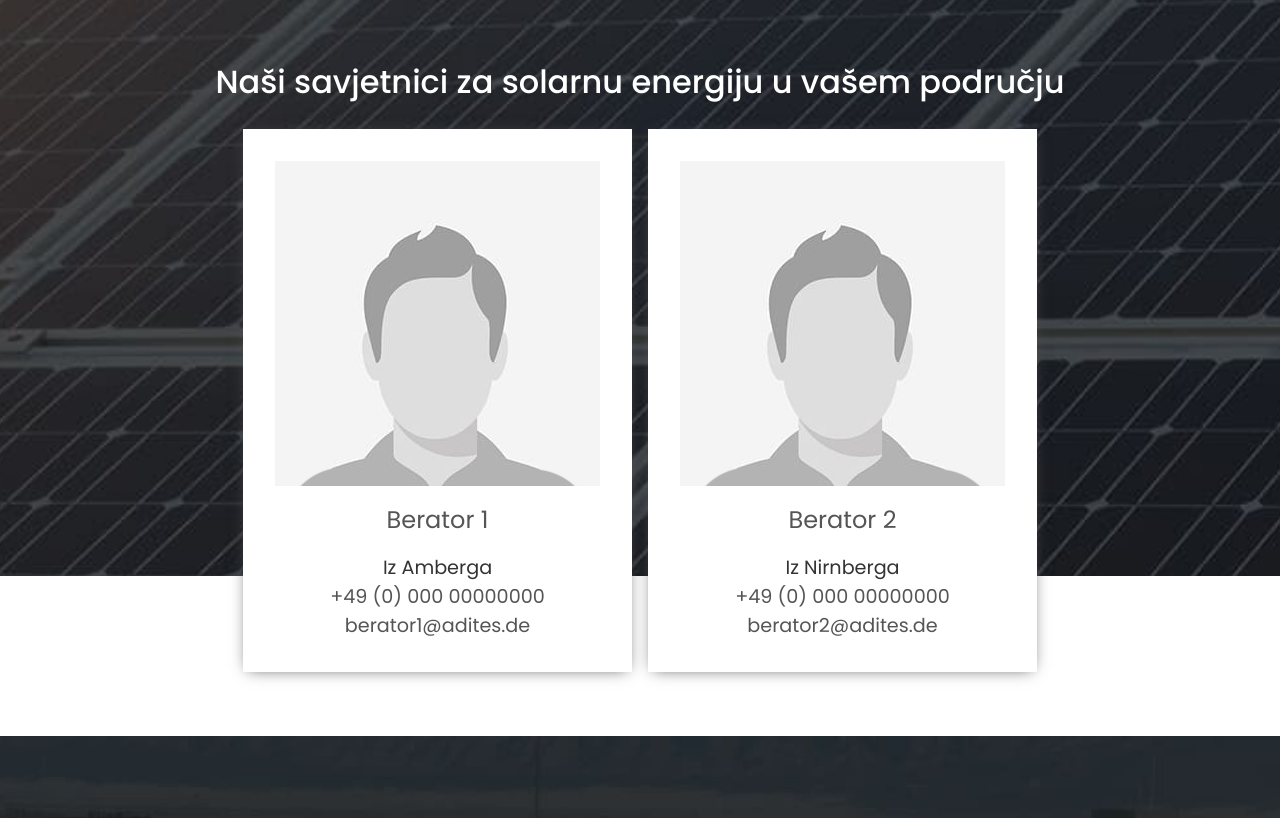
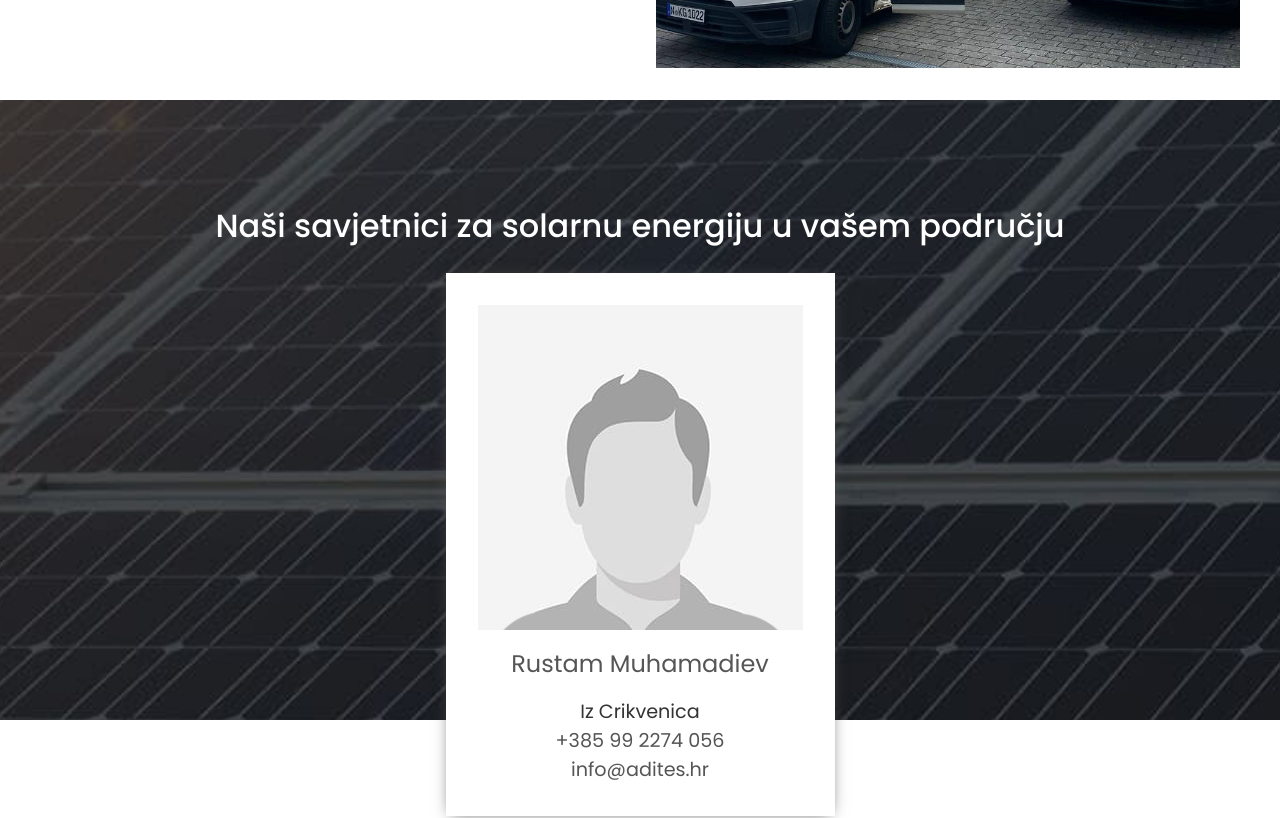
Before and after one commit to Nitrosick/Adites, a Nuxt app: page / in a window 1280 px wide. Shown: the part 1300-2118 px from the top of the page. Built offline with nearby package versions, Linux system fonts and the light colour scheme.

Commit message:
New berator information

```diff
--- a/components/page/main/Consultants.vue
+++ b/components/page/main/Consultants.vue
@@ -25,7 +25,7 @@
           </NuxtLink>
           <span class="persons-item-contacts">
             {{ translates[ln].prefix }}
-            {{ ln === 'hr' ? person.city[ln] + 'a' : person.city[ln] }}<br>
+            {{ person.city[ln] }}<br>
             <a :href="`tel:${person.phone}`">{{ person.phone }}</a><br>
             <a :href="`mailto:${person.email}`">{{ person.email }}</a>
           </span>
--- a/components/page/main/Poster.vue
+++ b/components/page/main/Poster.vue
@@ -14,7 +14,7 @@
 
 <style lang="scss" scoped>
 .poster {
-  height: 60vh;
+  height: calc(100vh - ($height-header + 2rem));
 
   &-img {
     width: 100%;
@@ -22,4 +22,15 @@
     object-fit: cover;
   }
 }
+
+@include breakpoint-md {
+  .poster {
+    height: calc(100vh - ($height-header-m + 2rem));
+    background: url(/assets/images/poster.jpg) 65% 0 / auto 100% no-repeat;
+
+    &-img {
+      display: none;
+    }
+  }
+}
 </style>
--- a/components/page/main/Projects.vue
+++ b/components/page/main/Projects.vue
@@ -156,7 +156,6 @@ const translates = {
     &-item {
       min-width: 15rem;
       max-width: 15rem;
-      height: 16rem;
 
       &-power {
         font-size: $font-size-md;
--- a/const/persons.js
+++ b/const/persons.js
@@ -1,32 +1,32 @@
 export const persons = [
   {
-    id: 'berator-1',
-    name: 'Berator 1',
-    city: { en: 'Amberg', de: 'Amberg', hr: 'Amberg' },
-    email: 'berator1@adites.de',
-    phone: '+49 (0) 000 00000000',
+    id: 'rustam-muhamadiev',
+    name: 'Rustam Muhamadiev',
+    city: { en: 'Crikvenica', de: 'Crikvenica', hr: 'Crikvenica' },
+    email: 'info@adites.hr',
+    phone: '+385 99 2274 056',
     photo: 'berator.jpg',
-    berator: { en: 'From Amberg Berator', de: 'Aus Amberg Berator', hr: 'Iz Amberga Beratora' },
-    map: 'https://www.google.com/maps/embed?pb=!1m18!1m12!1m3!1d24678.82072785863!2d11.838741381739188!3d49.44593291896166!2m3!1f0!2f0!3f0!3m2!1i1024!2i768!4f13.1!3m3!1m2!1s0x47a02bb2583a38d1%3A0x1c1eda35f4c536d0!2zOTIyMjQg0JDQvNCx0LXRgNCzLCDQk9C10YDQvNCw0L3QuNGP!5e0!3m2!1sru!2sge!4v1697185292466!5m2!1sru!2sge',
-    description: {
-      en: 'Free consultation incl. Offer & Simulation in Amberg + 75km!<br>Benefit from our expertise in photovoltaic systems, heating technology, heat pumps and charging infrastructure!',
-      de: 'Kostenlose Beratung inkl. Angebot & Simulation in Amberg + 75km!<br>Profitieren Sie von unserer Expertise für Photovoltaikanlagen, Spichertechnik, Wärmepumpen und Ladeinfrastruktur!',
-      hr: 'Besplatno savjetovanje, uključujući ponudu i simulaciju u Ambergu + 75 km!<br>Iskoristite našu stručnost u fotonaponskim sustavima, rashladnim sustavima, toplinskim pumpama i infrastrukturi za punjenje!'
-    }
+    berator: { en: 'From Crikvenica Berator', de: 'Aus Crikvenica Berator', hr: 'Iz Crikvenice Berator' },
+    map: 'https://www.google.com/maps/embed?pb=!1m18!1m12!1m3!1d2365.09315340528!2d14.692337228029153!3d45.17524071574454!2m3!1f0!2f0!3f0!3m2!1i1024!2i768!4f13.1!3m3!1m2!1s0x47637b822c08f16d%3A0x1707f3a7b37d5323!2zVmlub2RvbHNrYSB1bC4gMjcsIDUxMjYwLCBDcmlrdmVuaWNhLCDQpdC-0YDQstCw0YLQuNGP!5e0!3m2!1sru!2sge!4v1703054771673!5m2!1sru!2sge',
+    // description: {
+    //   en: 'Free consultation incl. Offer & Simulation in Amberg + 75km!<br>Benefit from our expertise in photovoltaic systems, heating technology, heat pumps and charging infrastructure!',
+    //   de: 'Kostenlose Beratung inkl. Angebot & Simulation in Amberg + 75km!<br>Profitieren Sie von unserer Expertise für Photovoltaikanlagen, Spichertechnik, Wärmepumpen und Ladeinfrastruktur!',
+    //   hr: 'Besplatno savjetovanje, uključujući ponudu i simulaciju u Ambergu + 75 km!<br>Iskoristite našu stručnost u fotonaponskim sustavima, rashladnim sustavima, toplinskim pumpama i infrastrukturi za punjenje!'
+    // },
   },
-  {
-    id: 'berator-2',
-    name: 'Berator 2',
-    city: { en: 'Nuremberg', de: 'Nürnberg', hr: 'Nirnberg' },
-    email: 'berator2@adites.de',
-    phone: '+49 (0) 000 00000000',
-    photo: 'berator.jpg',
-    berator: { en: 'From Nuremberg Berator', de: 'Aus Nürnberg Berator', hr: 'Iz Nirnberškog Beratora' },
-    map: 'https://www.google.com/maps/embed?pb=!1m18!1m12!1m3!1d58691.48299461013!2d11.051818967201271!3d49.4500887154333!2m3!1f0!2f0!3f0!3m2!1i1024!2i768!4f13.1!3m3!1m2!1s0x479f57aeb5b61cd3%3A0xdd5daf85a98c21b7!2z0J3RjtGA0L3QsdC10YDQsywg0JPQtdGA0LzQsNC90LjRjw!5e0!3m2!1sru!2sge!4v1697185691022!5m2!1sru!2sge',
-    description: {
-      en: 'Free consultation incl. Offer & Simulation in Nuremberg + 75km!<br>Benefit from our expertise for photovoltaic systems, security technology, heat pumps and charging infrastructure!',
-      de: 'Kostenlose Beratung inkl. Angebot & Simulation in Nürnberg + 75km!<br>Profitieren Sie von unserer Expertise für Photovoltaikanlagen, Spichertechnik, Wärmepumpen und Ladeinfrastruktur!',
-      hr: 'Besplatno savjetovanje, uključujući ponudu i modeliranje u Nirnbergu + 75 km!<br>Iskoristite našu stručnost u fotonaponskim sustavima, tehnologiji spiehera, toplinskim pumpama i infrastrukturi za punjenje!'
-    }
-  }
+  // {
+  //   id: 'berator-2',
+  //   name: 'Berator 2',
+  //   city: { en: 'Nuremberg', de: 'Nürnberg', hr: 'Nirnberg' },
+  //   email: 'berator2@adites.de',
+  //   phone: '+49 (0) 000 00000000',
+  //   photo: 'berator.jpg',
+  //   berator: { en: 'From Nuremberg Berator', de: 'Aus Nürnberg Berator', hr: 'Iz Nirnberškog Beratora' },
+  //   map: 'https://www.google.com/maps/embed?pb=!1m18!1m12!1m3!1d58691.48299461013!2d11.051818967201271!3d49.4500887154333!2m3!1f0!2f0!3f0!3m2!1i1024!2i768!4f13.1!3m3!1m2!1s0x479f57aeb5b61cd3%3A0xdd5daf85a98c21b7!2z0J3RjtGA0L3QsdC10YDQsywg0JPQtdGA0LzQsNC90LjRjw!5e0!3m2!1sru!2sge!4v1697185691022!5m2!1sru!2sge',
+  //   description: {
+  //     en: 'Free consultation incl. Offer & Simulation in Nuremberg + 75km!<br>Benefit from our expertise for photovoltaic systems, security technology, heat pumps and charging infrastructure!',
+  //     de: 'Kostenlose Beratung inkl. Angebot & Simulation in Nürnberg + 75km!<br>Profitieren Sie von unserer Expertise für Photovoltaikanlagen, Spichertechnik, Wärmepumpen und Ladeinfrastruktur!',
+  //     hr: 'Besplatno savjetovanje, uključujući ponudu i modeliranje u Nirnbergu + 75 km!<br>Iskoristite našu stručnost u fotonaponskim sustavima, tehnologiji spiehera, toplinskim pumpama i infrastrukturi za punjenje!'
+  //   }
+  // }
 ]
--- a/pages/[person].vue
+++ b/pages/[person].vue
@@ -5,19 +5,36 @@
   >
     <h1 class="page-title">{{ person.name }}</h1>
     <p
+      v-if="person.description"
       class="person-description"
       v-html="person.description[ln]"
     />
     <div class="person-contacts">
-      <span class="person-contacts-icon">
+      <span
+        v-if="person.phone"
+        class="person-contacts-icon"
+      >
         <Icon img="phone-alt" />
       </span>
-      <a :href="`tel:${person.phone}`">{{ person.phone }}</a>
+      <a
+        v-if="person.phone"
+        :href="`tel:${person.phone}`"
+      >
+        {{ person.phone }}
+      </a>
       <br>
-      <span class="person-contacts-icon">
+      <span
+        v-if="person.email"
+        class="person-contacts-icon"
+      >
         <Icon img="envelope" />
       </span>
-      <a :href="`mailto:${person.email}`">{{ person.email }}</a>
+      <a
+        v-if="person.email"
+        :href="`mailto:${person.email}`"
+      >
+        {{ person.email }}
+      </a>
     </div>
     <div class="person-images">
       <div class="person-photo">
@@ -26,20 +43,20 @@
           alt="photo"
         >
       </div>
-      <!-- <GoogleMap :src="person.map" /> -->
-      <div class="person-location">
+      <GoogleMap :src="person.map" />
+      <!-- <div class="person-location">
         <img
           :src="`/images/locations/${person.id}.jpg`"
           alt="location"
         >
-      </div>
+      </div> -->
     </div>
   </div>
 </template>
 
 <script setup>
 import { persons } from '@/const/persons'
-// import GoogleMap from '@/components/app/GoogleMap.vue'
+import GoogleMap from '@/components/app/GoogleMap.vue'
 
 const id = useRoute().params.person
 const person = persons.find(p => p.id === id)
@@ -108,9 +125,9 @@ useHead({ title: () => `${projectTitle} | ${person.name}` })
       height: 30rem;
     }
 
-    &-location {
-      object-fit: none;
-    }
+    // &-location {
+    //   object-fit: none;
+    // }
   }
 }
 </style>
```
Also changed, not shown: public/images/locations/berator-1.jpg (deleted), public/images/locations/berator-2.jpg (deleted).
